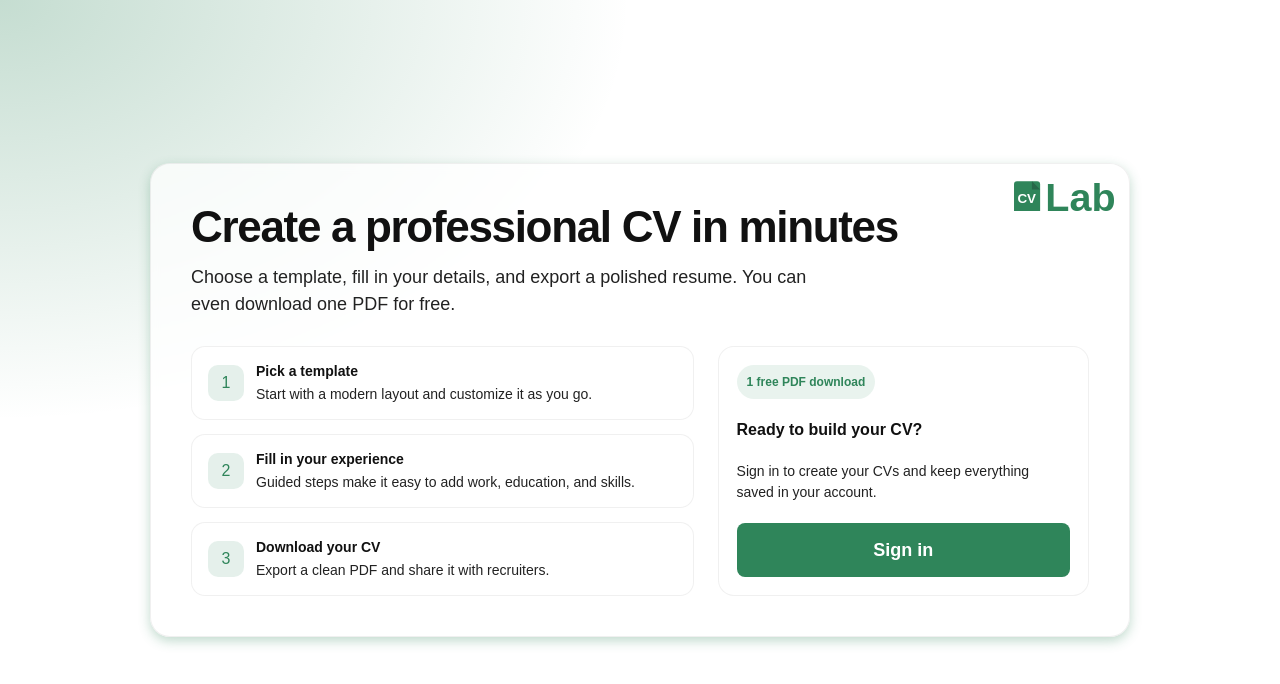
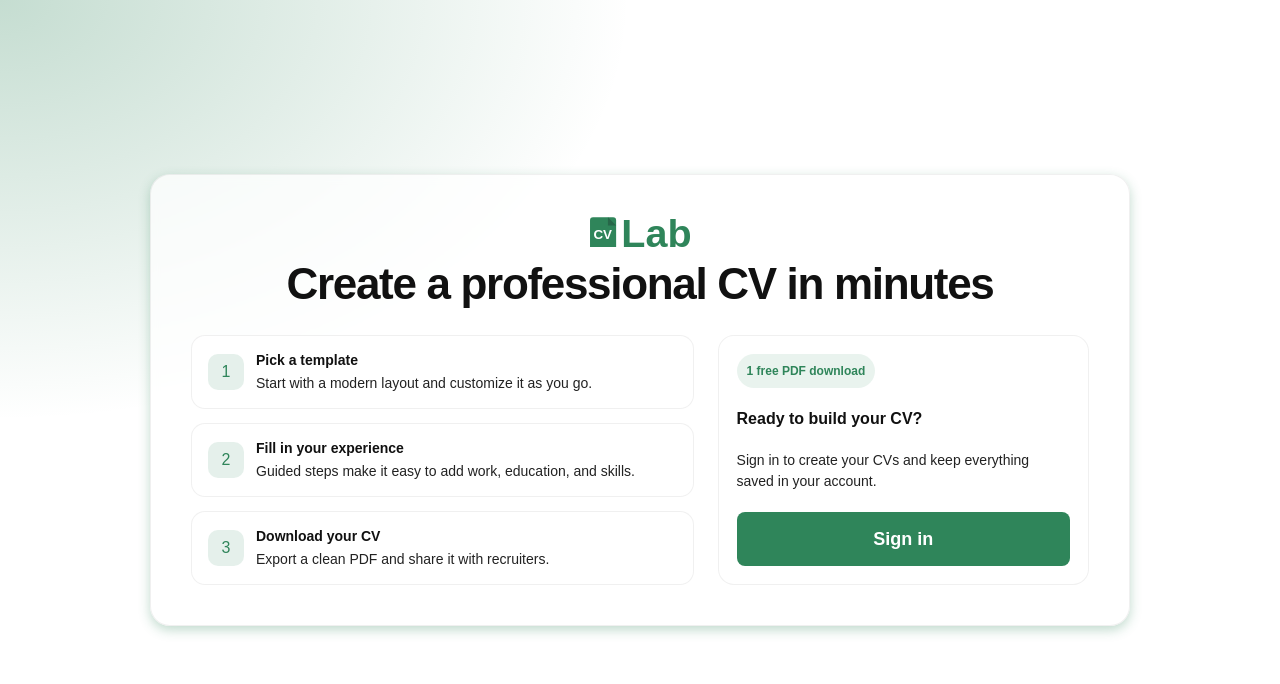
Before and after one commit to MishaKompaniec/make-cv, a Next.js app: page /welcome in a window 1280 px wide. Shown: the top 684 px of the page. Built offline with nearby package versions, Linux system fonts and the light colour scheme; a web font is replaced by a local one.

Commit message:
refactor: remove subtitle from welcome page, center title text, simplify brand positioning to use auto margins instead of absolute positioning, and remove unnecessary header wrapper element

```diff
--- a/src/app/(public)/welcome/page.module.scss
+++ b/src/app/(public)/welcome/page.module.scss
@@ -29,20 +29,12 @@
   position: relative;
 }
 
-.header {
-  display: flex;
-  flex-direction: column;
-  gap: 14px;
-}
-
 .brand {
   width: 100px;
   height: auto;
   display: flex;
   align-items: center;
-  position: absolute;
-  top: 15px;
-  right: 15px;
+  margin: 0 auto 14px auto;
 }
 
 .title {
@@ -51,13 +43,7 @@
   line-height: 1.05;
   letter-spacing: -0.03em;
   color: $text-dark;
-}
-
-.subtitle {
-  margin: 0;
-  font-size: 18px;
-  color: $text;
-  max-width: 62ch;
+  text-align: center;
 }
 
 .grid {
@@ -151,11 +137,6 @@
     padding: 24px;
   }
 
-  .brand {
-    position: static;
-    margin: 0 auto 14px auto;
-  }
-
   .title {
     font-size: 34px;
   }
--- a/src/app/(public)/welcome/page.tsx
+++ b/src/app/(public)/welcome/page.tsx
@@ -109,14 +109,7 @@ export default function WelcomePage() {
             </text>
           </svg>
         </div>
-        <header className={styles.header}>
-          <h1 className={styles.title}>Create a professional CV in minutes</h1>
-          <p className={styles.subtitle}>
-            Choose a template, fill in your details, and export a polished
-            resume. You can even download one PDF for free.
-          </p>
-        </header>
-
+        <h1 className={styles.title}>Create a professional CV in minutes</h1>
         <div className={styles.grid}>
           <Features />
           <CallToAction />
```
